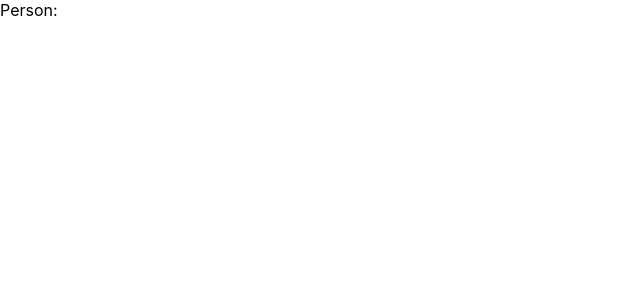
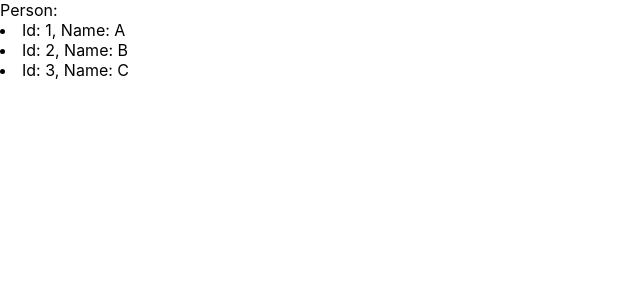
Before and after one commit to talha915/JavaScript-Training, a React (Create React App) app in the folder hooks-training/: page / in a window 1280 px wide. Shown: the top 300 px of the page, without its empty margins (0-640 px from the left). Built offline with nearby package versions, Linux system fonts and the light colour scheme.

Commit message:
Dynamic Loop

```diff
--- a/hooks-training/src/components/Person.jsx
+++ b/hooks-training/src/components/Person.jsx
@@ -1,9 +1,14 @@
 function Person(props) {
 
     const personDetails=()=> {
-        console.log("Propsssss: ", props.details);
-        let personData = props.details;
-
+        let personData = props.details.map((data, index) => {
+            return (
+                <li key={index}>
+                    Id: {data.id}, Name: {data.name}
+                </li>
+            )
+        })
+        return personData;
     }
 
     return(
```
Also changed, not shown: 1 other file (tests, documents, lock files or other folders).
